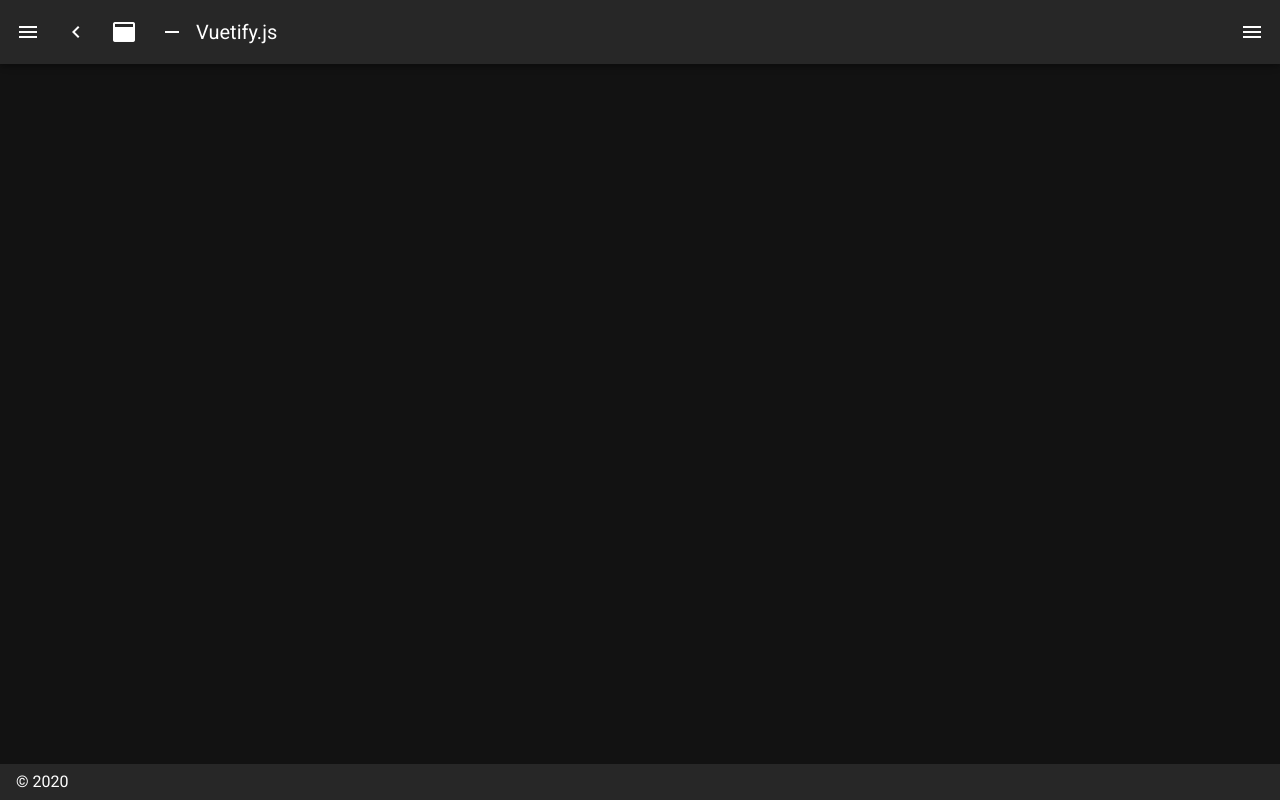
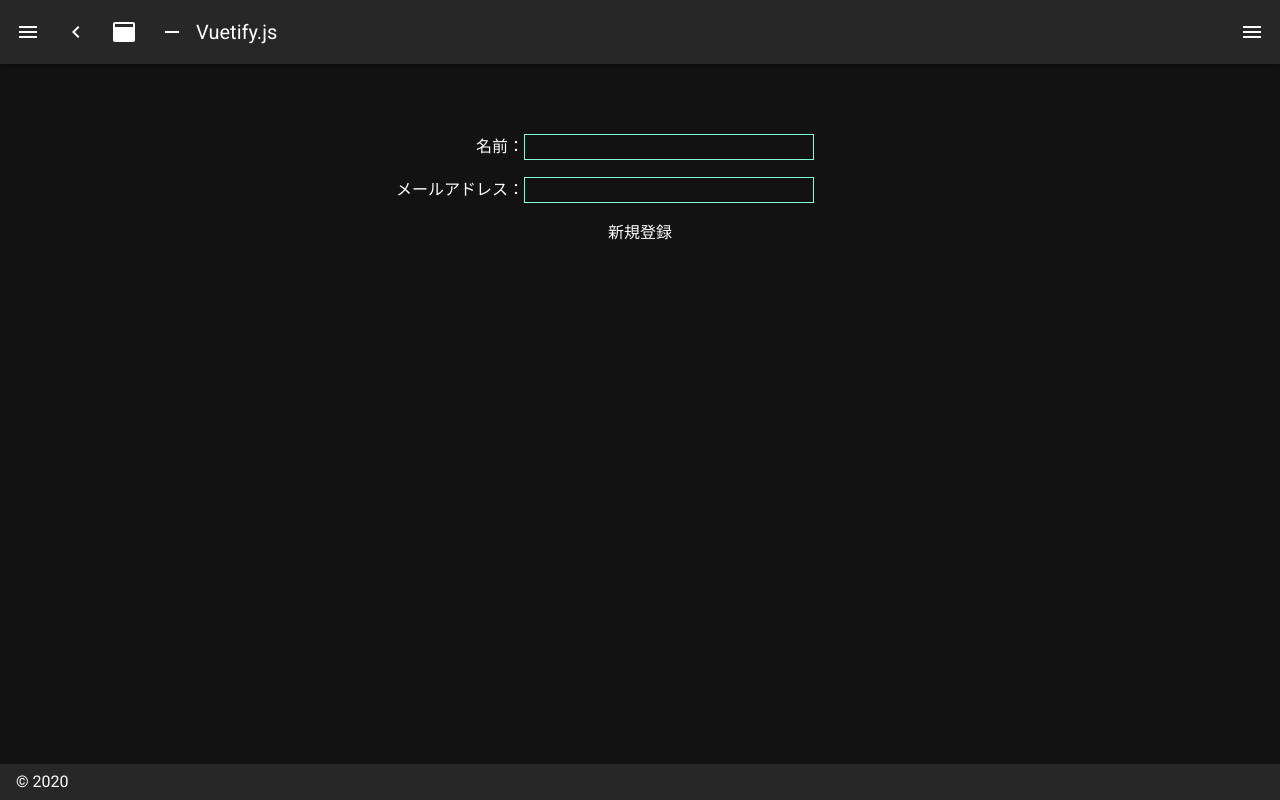
Before and after one commit to 17043003/hesokulist, a Nuxt app in the folder front/: page /user/signup in a window 1280 px wide. Before the commit this address had no page. Built offline with nearby package versions, Linux system fonts and the light colour scheme.

Commit message:
Add: signup.vue

```diff
--- /dev/null
+++ b/front/pages/user/signup.vue
@@ -0,0 +1,54 @@
+<template>
+  <div class="form-wrapper">
+    <label class="form-group">
+      <span class="label">名前：</span>
+      <input v-model="name" type="text" class="form name-form" />
+    </label>
+    <label class="form-group">
+      <span class="label">メールアドレス：</span>
+      <input v-model="email" type="email" class="form email-form" />
+    </label>
+    <button @click="register_user">新規登録</button>
+  </div>
+</template>
+
+<script>
+export default {
+  data: function () {
+    return {
+      name: "",
+      email: "",
+    }
+  },
+  methods: {
+    register_user: function () {
+      this.$axios.post("http://localhost:4444/api/v1/users/", {
+        name: this.name,
+        email: this.email,
+      })
+    },
+  },
+}
+</script>
+
+<style lang="scss">
+.form-wrapper {
+  display: flex;
+  flex-direction: column;
+  align-items: center;
+  margin-top: 5%;
+}
+.form {
+  border: 1px solid aquamarine;
+  width: 50%;
+  margin-bottom: 3%;
+}
+label.form-group {
+  width: 50%;
+}
+span.label {
+  width: 30%;
+  display: inline-block;
+  text-align: right;
+}
+</style>
```
